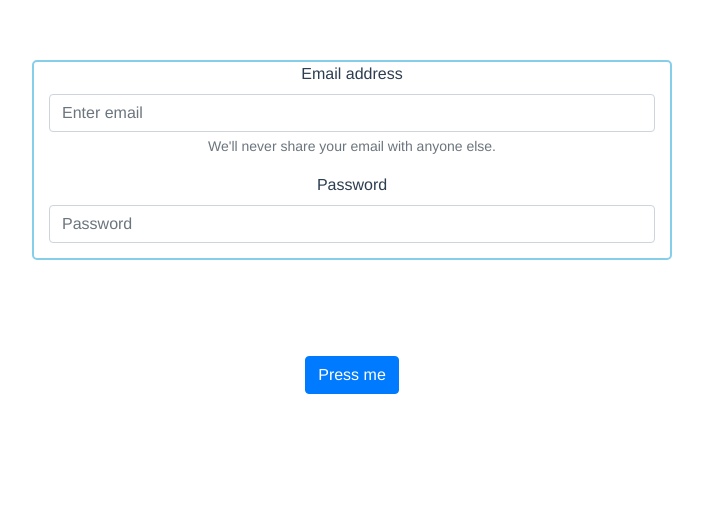
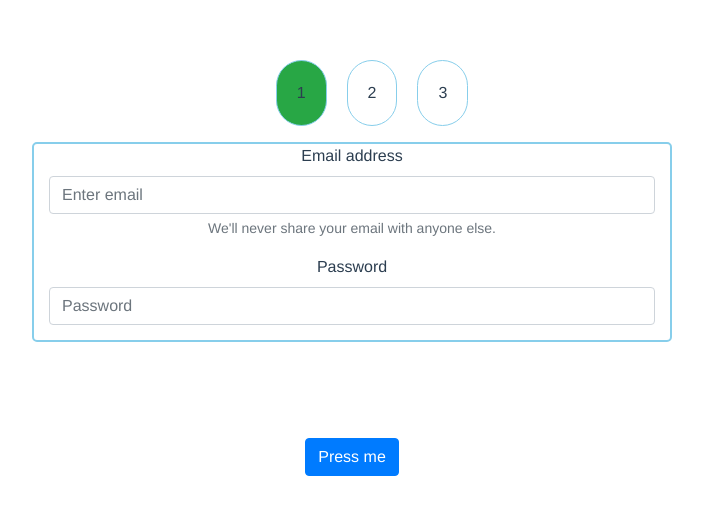
Before and after one commit to DaniilStepanov2000/web_vue_lab_first, a Vue app: page / in a window 1280 px wide. Shown: the top 514 px of the page, without its empty margins (288-991 px from the left). Built offline with nearby package versions, Linux system fonts and the light colour scheme.

Commit message:
add circles

```diff
--- a/src/App.vue
+++ b/src/App.vue
@@ -1,5 +1,6 @@
 <template>
   <div id="app">
+    <circles v-bind:go_count="count"></circles>
     <first_form v-if="count === 1"></first_form>
     <second_form v-if="count === 2"></second_form>
     <third_form v-if="count === 3"></third_form>
@@ -15,11 +16,13 @@
 import first_form from './components/first_form.vue'
 import second_form from './components/second_form.vue'
 import third_form from './components/third_form.vue'
+import circles from './components/circles.vue'
 
 
 export default {
   name: 'App',
   components: {
+    circles,
     first_form,
     second_form,
     third_form,
--- /dev/null
+++ b/src/components/circles.vue
@@ -0,0 +1,41 @@
+<template>
+  <ul>
+      <li :class=" {active: go_count === 1}">{{todos[0].text}}</li>
+      <li :class=" {active: go_count === 2}" id="middle">{{todos[1].text}}</li>
+      <li :class=" {active: go_count === 3}">{{todos[2].text}}</li>
+  </ul>
+</template>
+
+<script>
+export default {
+  name: "circles",
+
+  props: ['go_count'],
+  data(){
+    return {
+      todos: [
+        {text: "1"},
+        {text: "2"},
+        {text: "3"}
+      ],
+      isActive: true
+    }
+  }
+}
+</script>
+
+<style scoped>
+li{
+  display: inline-block;
+  border-radius: 30px;
+  border: 1px skyblue solid;
+  padding: 20px;
+}
+.active{
+  background-color: #28a745;
+}
+#middle{
+  margin-left: 20px;
+  margin-right: 20px;
+}
+</style>
```
Also changed, not shown: 7 other files (tests, documents, lock files or other folders).
